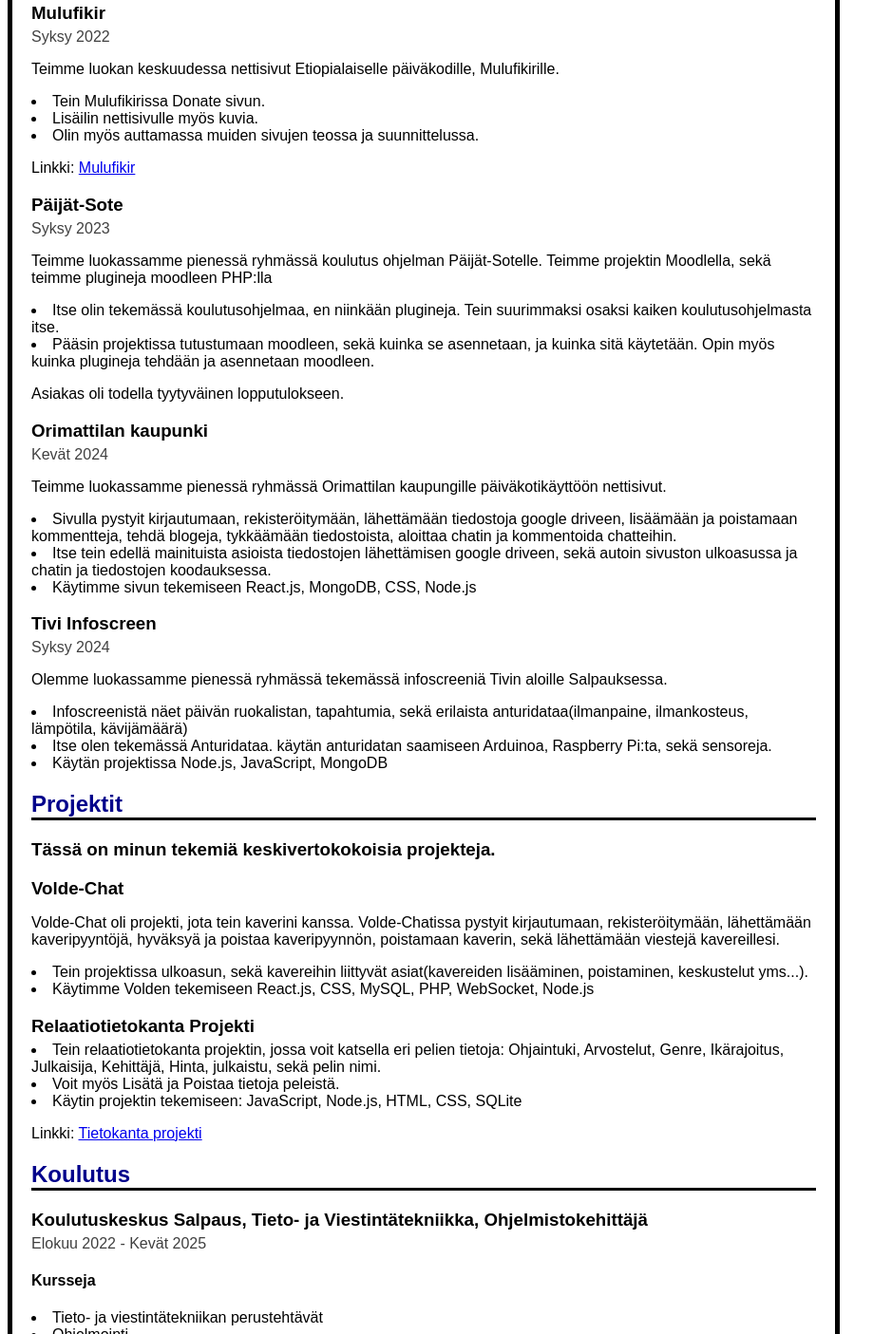
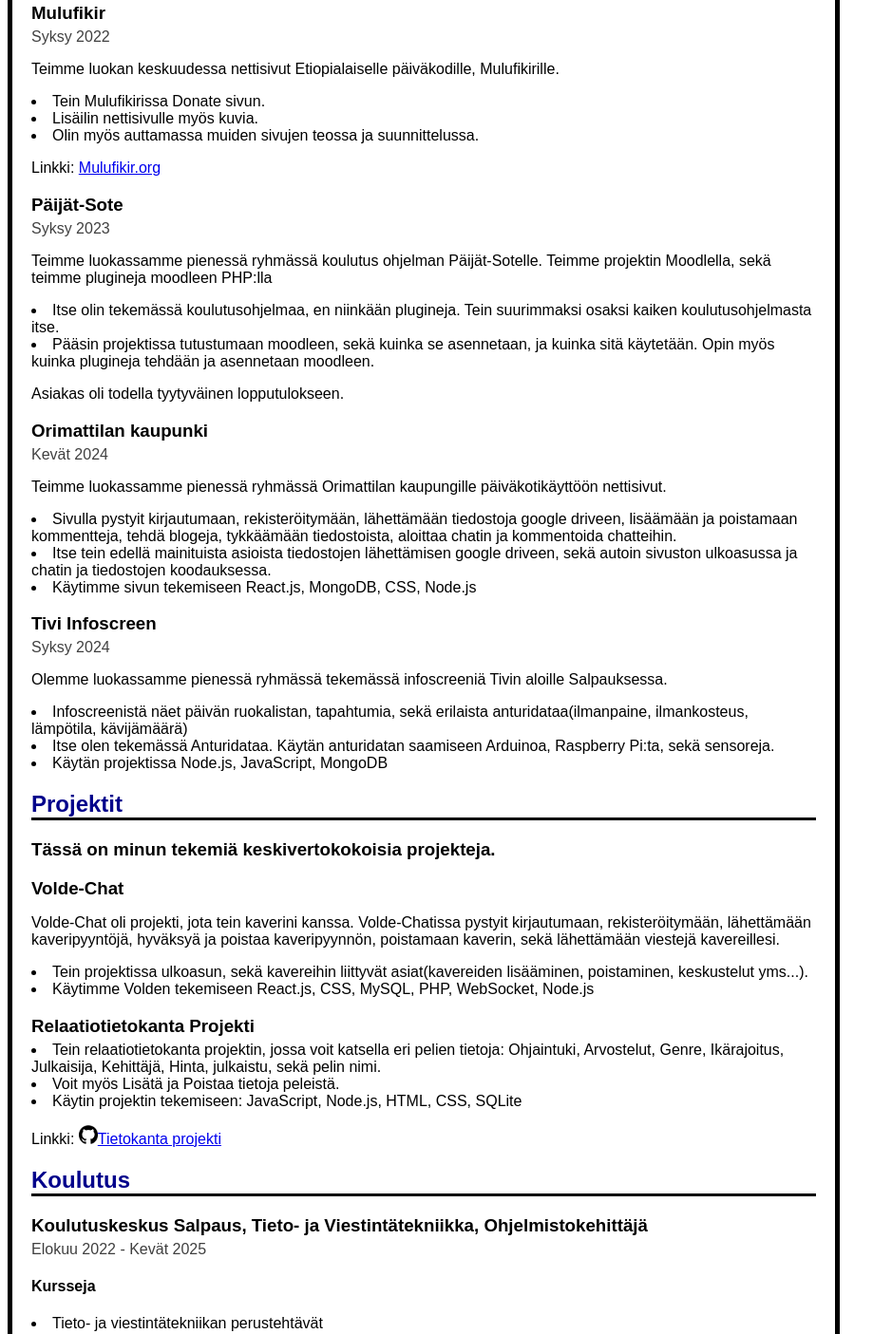
Before and after one commit to PeetuVainio/CV2024, a plain HTML site: page index.html in a window 1280 px wide. Shown: the part 397-1802 px from the top of the page at 95% size, without its empty margins (0-939 px from the left). Drawn offline with Linux system fonts and the light colour scheme.

Commit message:
little changes

```diff
--- a/index.html
+++ b/index.html
@@ -42,7 +42,7 @@
                 <li>Tein Mulufikirissa Donate sivun.</li>
                 <li>Lisäilin nettisivulle myös kuvia.</li>
                 <li>Olin myös auttamassa muiden sivujen teossa ja suunnittelussa.</li>
-                <p>Linkki: <a href="https://www.mulufikir.org/">Mulufikir</a></p>
+                <p>Linkki: <a href="https://www.mulufikir.org/">Mulufikir.org</a></p>
             </div>
             <div>
                 <h3>Päijät-Sote</h3>
@@ -65,7 +65,7 @@
                 <p class="date">Syksy 2024</p>
                 <p>Olemme luokassamme pienessä ryhmässä tekemässä infoscreeniä Tivin aloille Salpauksessa.</p>
                 <li>Infoscreenistä näet päivän ruokalistan, tapahtumia, sekä erilaista anturidataa(ilmanpaine, ilmankosteus, lämpötila, kävijämäärä)</li>
-                <li>Itse olen tekemässä Anturidataa. käytän anturidatan saamiseen Arduinoa, Raspberry Pi:ta, sekä sensoreja.</li>
+                <li>Itse olen tekemässä Anturidataa. Käytän anturidatan saamiseen Arduinoa, Raspberry Pi:ta, sekä sensoreja.</li>
                 <li>Käytän projektissa Node.js, JavaScript, MongoDB</li>
             </div>
         </div>
@@ -83,7 +83,7 @@
                 <li>Tein relaatiotietokanta projektin, jossa voit katsella eri pelien tietoja: Ohjaintuki, Arvostelut, Genre, Ikärajoitus, Julkaisija, Kehittäjä, Hinta, julkaistu, sekä pelin nimi.</li>
                 <li>Voit myös Lisätä ja Poistaa tietoja peleistä.</li>
                 <li>Käytin projektin tekemiseen: JavaScript, Node.js, HTML, CSS, SQLite</li>
-                <p>Linkki: <a href="https://github.com/PeetuVainio/Tietokanta-Projekti">Tietokanta projekti</a></p>
+                <p>Linkki: <a href="https://github.com/PeetuVainio/Tietokanta-Projekti"><img src="images/github-icon.png" class="Icon">Tietokanta projekti</a></p>
             </div>
         </div>
         <div>
```
